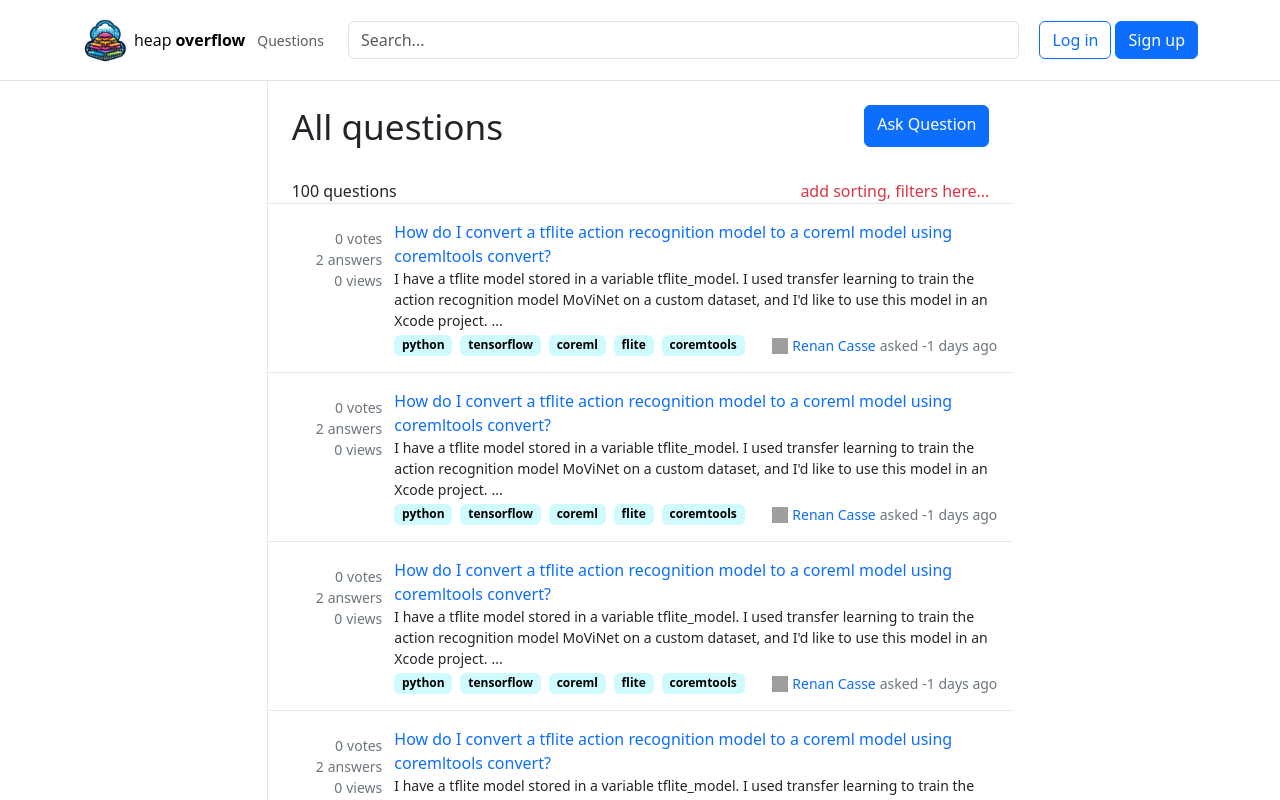
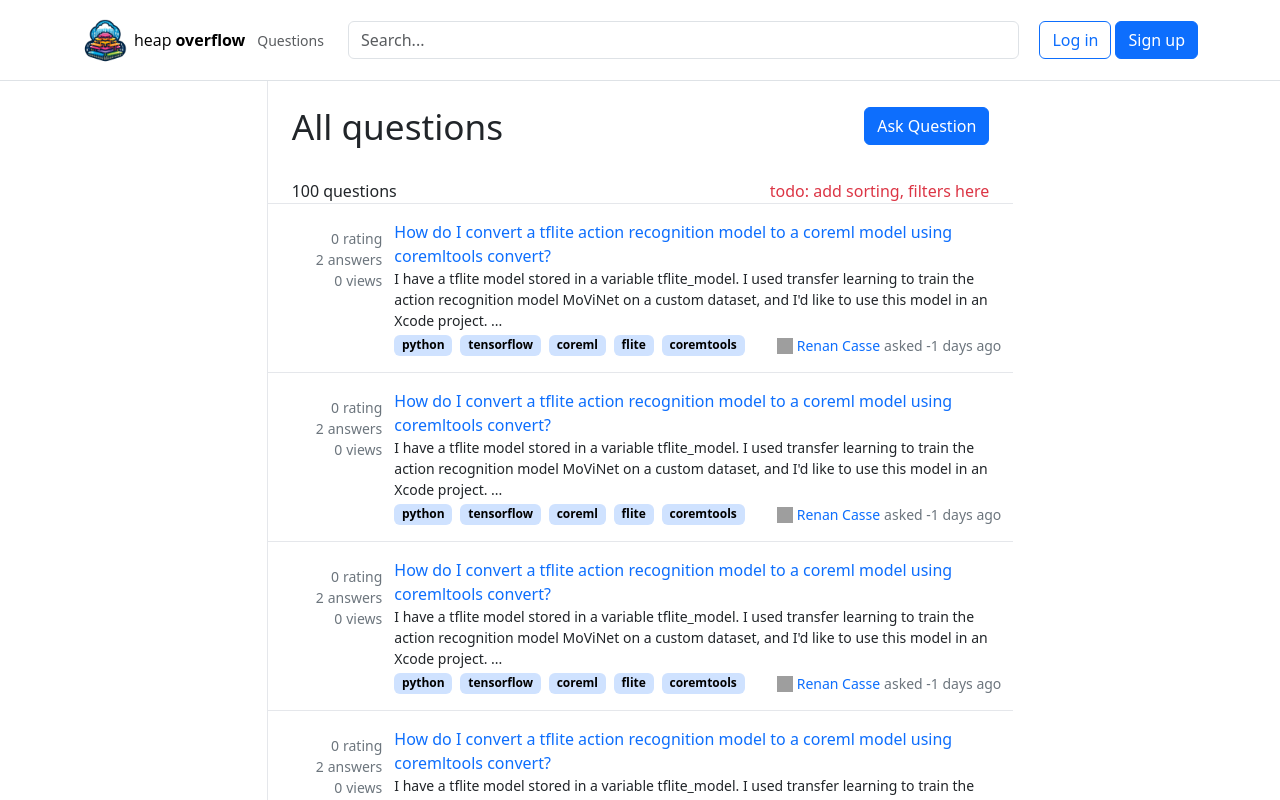
Before and after one commit to mogorovskiy/heap-overflow, a React (Create React App) app in the folder frontend/: page /questions in a window 1280 px wide. Shown: the top 800 px of the page. Built offline with nearby package versions, Linux system fonts and the light colour scheme; grey boxes are pictures that could not be loaded.

Commit message:
added question page

```diff
--- a/frontend/src/common/utils.ts
+++ b/frontend/src/common/utils.ts
@@ -44,6 +44,11 @@ export function calcHowLongAgoWasCreated(createdDatetime: string): string {
     return date.toLocaleString('en-US', { month: 'short', day: 'numeric', year: 'numeric', hour: 'numeric', minute: 'numeric' });
 }
 
+export function formatDateTime(dateTime: string): string {
+    return new Date(dateTime)
+        .toLocaleString('en-US', { month: 'short', day: 'numeric', year: 'numeric', hour: 'numeric', minute: 'numeric' });
+}
+
 export function createNumberList(from: number, to: number): number[] {
     let list = [];
     for (let i = from; i <= to; i++) {
--- a/frontend/src/components/QuestionPreview.tsx
+++ b/frontend/src/components/QuestionPreview.tsx
@@ -1,6 +1,8 @@
 import {QuestionPreviewDto} from "../common/types/question/preview/QuestionPreviewDto";
 import {PAGES} from "../common/constants";
 import {calcHowLongAgoWasCreated} from "../common/utils";
+import React from "react";
+import Tags from "./Tags";
 
 export default function QuestionPreview({data} : { data: QuestionPreviewDto }) {
     return (
@@ -8,8 +10,8 @@ export default function QuestionPreview({data} : { data: QuestionPreviewDto }) {
             <div className="flex flex-row gap-x-3 py-3">
                 <div className="flex flex-col text-secondary small text-end pl-12 py-2">
                     <div>
-                        <span className="mr-1">{data.metadata.votes}</span>
-                        <span>votes</span>
+                        <span className="mr-1">{data.metadata.rating}</span>
+                        <span>rating</span>
                     </div>
                     <div>
                         <span className="mr-1">{data.metadata.answers}</span>
@@ -23,21 +25,16 @@ export default function QuestionPreview({data} : { data: QuestionPreviewDto }) {
                 <div className="flex flex-col text-start pr-3">
                     <a href={PAGES.questions + "/" + data.id} className="text-decoration-none">{data.title}</a>
                     <div className="small">
-                        <span className="mr-1">{data.contentShort}</span>
-                        <span>...</span>
+                        <span>{data.contentShort} ...</span>
                     </div>
                     <div className="flex flex-row justify-content-between mt-1">
-                        <div className="flex flex-row gap-x-2">
-                            {data.tags.map((tag, i) =>
-                                <span key={i} className="badge bg-cyan-100 text-black mb-auto">{tag.name}</span>)}
-                        </div>
+                        <Tags data={data.tags}/>
                         <div className="flex flex-row flex-wrap align-items-center justify-content-end gap-x-1 small text-end">
                             <img src={data.author.profilePhotoUrl}
                                  alt="" className="w-4 h-4" />
                             <a href={PAGES.users + "/" + data.author.id} className="text-decoration-none">{data.author.firstName} {data.author.lastName}</a>
                             <div className="text-secondary">
-                                <span className="mr-1">asked</span>
-                                <span className="mr-1">{calcHowLongAgoWasCreated(data.askedAt)}</span>
+                                <span>asked {calcHowLongAgoWasCreated(data.askedAt)}</span>
                             </div>
                         </div>
                     </div>
--- a/frontend/src/pages/QuestionPage.tsx
+++ b/frontend/src/pages/QuestionPage.tsx
@@ -1,11 +1,125 @@
 import PageWithHeader from "./PageWithHeader";
 import {useParams} from "react-router-dom";
+import {QuestionDto} from "../common/types/question/QuestionDto";
+import {calcHowLongAgoWasCreated} from "../common/utils";
+import React from "react";
+import Question from "../components/Question";
+
+const response: QuestionDto = {
+    id: 1,
+    title: "Run function at end of pipe",
+    content: "This code makes a sentence from two different columns in a data frame\n" +
+        "\n" +
+        "library(dplyr); library(tibble); library(magrittr)\n" +
+        "\n" +
+        "mtcars %>% \n" +
+        "  rownames_to_column(var = \"car\") %>%\n" +
+        "  sample_n(5) -> \n" +
+        "  df\n" +
+        "\n" +
+        "paste0(df$car, \" (\", df$mpg, \")\", collapse = \", \")\n" +
+        "\n" +
+        "# \"Mazda RX4 Wag (21), Hornet Sportabout (18.7), Merc 280 (19.2), Dodge Challenger (15.5), Merc 450SLC (15.2)\"\n" +
+        "But instead of having paste0(df$car, \" (\", df$mpg, \")\", collapse = \", \") run on a standalone line, how can I get it to run at end of pipe like the below (which throws an error as written):\n" +
+        "\n" +
+        "mtcars %>% \n" +
+        "  rownames_to_column(var = \"car\") %>%\n" +
+        "  sample_n(5) %>%\n" +
+        "  paste0(df$car, \" (\", df$mpg, \")\", collapse = \", \")",
+    askedAt: "2024-04-18 23:59:59.199999",
+    tags: [
+        {name: "python"},
+            {name: "tensorflow"},
+            {name: "coreml"},
+            {name: "flite"},
+            {name: "coremtools"},
+        ],
+    author: {
+        id: 1,
+        firstName: "Renan",
+        lastName: "Casse",
+        profilePhotoUrl: "https://www.gravatar.com/avatar/3514f42c8a7ebb09d4e96710f7a5fc5d?s=32&d=identicon&r=PG&f=y&so-version=2"
+    },
+    metadata: {
+        rating: 0,
+        answers: 2,
+        views: 0,
+    },
+    answers: [
+        {
+            id: 1,
+            content: "with() would work for this:\n" +
+                "\n" +
+                "mtcars %>% \n" +
+                "  rownames_to_column(var = \"car\") %>%\n" +
+                "  sample_n(5) %>% \n" +
+                "  with(paste0(car, \" (\", mpg, \")\", collapse = \",\"))\n" +
+                "Another possibility would be to end the pipe with:\n" +
+                "\n" +
+                "... %>% \n" +
+                "   mutate(word = glue(\"{car} ({mpg})\")) %>% \n" +
+                "   pull(word) %>% \n" +
+                "   paste0(collapse =\", \")",
+            author: {
+                id: 1,
+                firstName: "Renan",
+                lastName: "Casse",
+                profilePhotoUrl: "https://www.gravatar.com/avatar/3514f42c8a7ebb09d4e96710f7a5fc5d?s=32&d=identicon&r=PG&f=y&so-version=2"
+            },
+        },
+
+        {
+            id: 1,
+            content: "with() would work for this:\n" +
+                "\n" +
+                "mtcars %>% \n" +
+                "  rownames_to_column(var = \"car\") %>%\n" +
+                "  sample_n(5) %>% \n" +
+                "  with(paste0(car, \" (\", mpg, \")\", collapse = \",\"))\n" +
+                "Another possibility would be to end the pipe with:\n" +
+                "\n" +
+                "... %>% \n" +
+                "   mutate(word = glue(\"{car} ({mpg})\")) %>% \n" +
+                "   pull(word) %>% \n" +
+                "   paste0(collapse =\", \")",
+            author: {
+                id: 1,
+                firstName: "Renan",
+                lastName: "Casse",
+                profilePhotoUrl: "https://www.gravatar.com/avatar/3514f42c8a7ebb09d4e96710f7a5fc5d?s=32&d=identicon&r=PG&f=y&so-version=2"
+            },
+        }
+    ],
+}
 
 export default function QuestionPage() {
     const { questionId } = useParams();
 
-    const contentElement = <div className="text-center col-7 mx-auto border-l">
-        #{questionId} QUESTION PAGE
+    const contentElement = <div className="col-7 mx-auto border-l">
+        <div className="px-4">
+            <div className="flex flex-row justify-content-between align-items-center pt-4">
+                <div className="text-start">
+                    <p className="display-6" style={{fontSize: "2.2rem"}}>{response.title}</p>
+                </div>
+                <div>
+                    <a href="#" className="btn btn-primary">Ask Question</a>
+                </div>
+            </div>
+            <div>
+                <span className="small text-secondary mr-3">
+                    Asked <span className="text-black">{calcHowLongAgoWasCreated(response.askedAt)}</span>
+                </span>
+                <span className="small text-secondary">
+                    Viewed <span className="text-black">{calcHowLongAgoWasCreated(response.askedAt)}</span>
+                </span>
+            </div>
+            <hr />
+            <Question data={response} />
+            <div className="mt-3 flex flex-row justify-content-between align-items-center">
+                <p className="display-6 m-0" style={{fontSize: "1.6rem"}}>{response.answers.length} answers</p>
+                <span className="text-danger">todo: add sorting</span>
+            </div>
+        </div>
     </div>;
 
     return <PageWithHeader contentElement={contentElement} />;
--- a/frontend/src/pages/QuestionsPage.tsx
+++ b/frontend/src/pages/QuestionsPage.tsx
@@ -31,7 +31,7 @@ const response: QuestionPreviewPageableDto = {
                 profilePhotoUrl: "https://www.gravatar.com/avatar/3514f42c8a7ebb09d4e96710f7a5fc5d?s=32&d=identicon&r=PG&f=y&so-version=2"
             },
             metadata: {
-                votes: 0,
+                rating: 0,
                 answers: 2,
                 views: 0,
             },
@@ -55,7 +55,7 @@ const response: QuestionPreviewPageableDto = {
                 profilePhotoUrl: "https://www.gravatar.com/avatar/3514f42c8a7ebb09d4e96710f7a5fc5d?s=32&d=identicon&r=PG&f=y&so-version=2"
             },
             metadata: {
-                votes: 0,
+                rating: 0,
                 answers: 2,
                 views: 0,
             },
@@ -79,7 +79,7 @@ const response: QuestionPreviewPageableDto = {
                 profilePhotoUrl: "https://www.gravatar.com/avatar/3514f42c8a7ebb09d4e96710f7a5fc5d?s=32&d=identicon&r=PG&f=y&so-version=2"
             },
             metadata: {
-                votes: 0,
+                rating: 0,
                 answers: 2,
                 views: 0,
             },
@@ -103,7 +103,7 @@ const response: QuestionPreviewPageableDto = {
                 profilePhotoUrl: "https://www.gravatar.com/avatar/3514f42c8a7ebb09d4e96710f7a5fc5d?s=32&d=identicon&r=PG&f=y&so-version=2"
             },
             metadata: {
-                votes: 0,
+                rating: 0,
                 answers: 2,
                 views: 0,
             },
@@ -127,7 +127,7 @@ const response: QuestionPreviewPageableDto = {
                 profilePhotoUrl: "https://www.gravatar.com/avatar/3514f42c8a7ebb09d4e96710f7a5fc5d?s=32&d=identicon&r=PG&f=y&so-version=2"
             },
             metadata: {
-                votes: 0,
+                rating: 0,
                 answers: 2,
                 views: 0,
             },
@@ -170,7 +170,7 @@ export default function QuestionsPage() {
 
     const contentElement = <div className="text-center col-7 mx-auto border-l">
         <div className="px-4">
-            <div className="flex flex-row justify-content-between py-4">
+            <div className="flex flex-row justify-content-between align-items-center py-4">
                 <span className="display-6" style={{fontSize: "2.2rem"}}>All questions</span>
                 <a href="#" className="btn btn-primary">Ask Question</a>
             </div>
@@ -179,7 +179,7 @@ export default function QuestionsPage() {
                     <span className="mr-1">{response.total}</span>
                     <span>questions</span>
                 </div>
-                <span className="text-danger">add sorting, filters here...</span>
+                <span className="text-danger">todo: add sorting, filters here</span>
             </div>
         </div>
         <div className="col">
```
